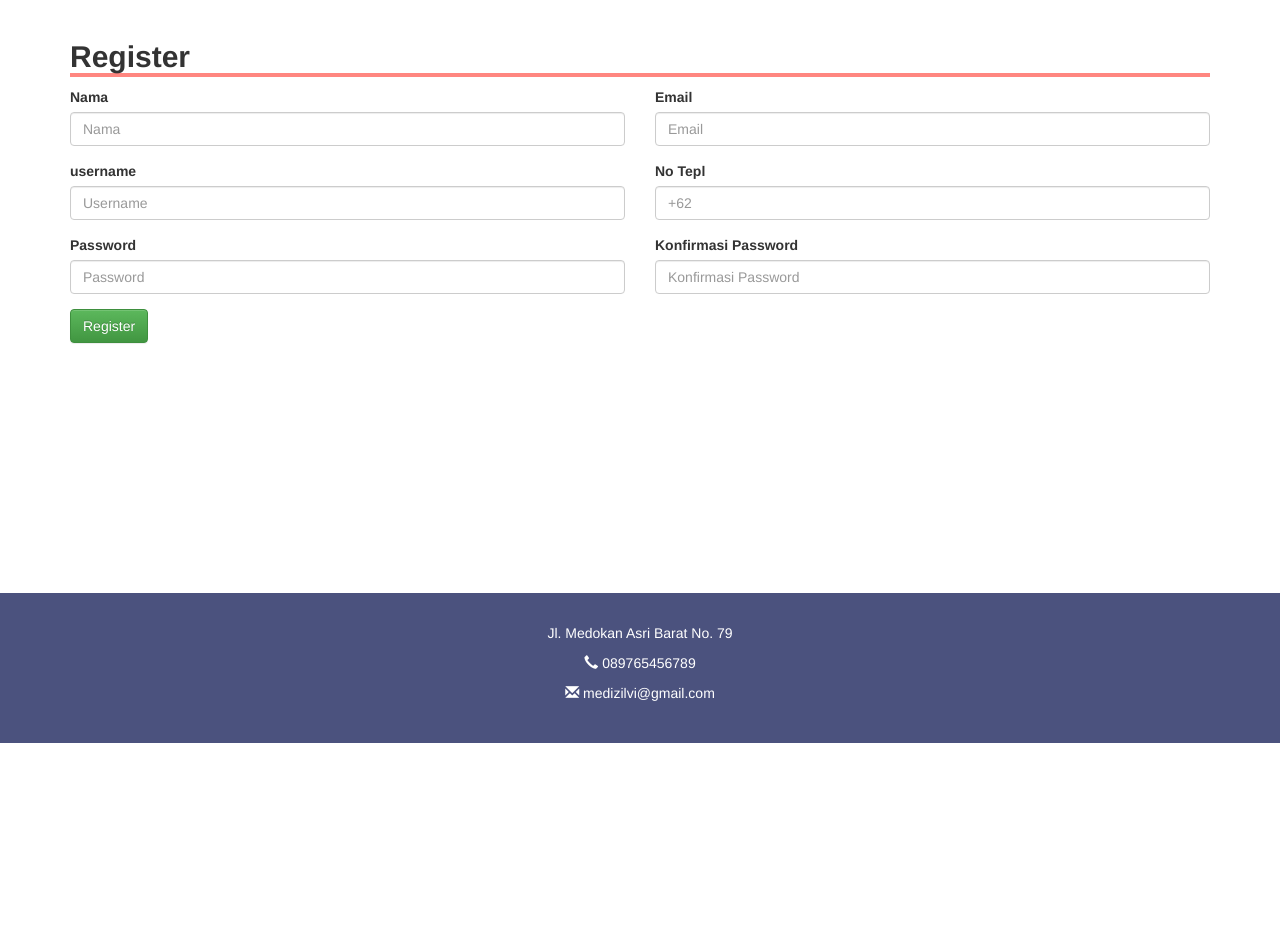
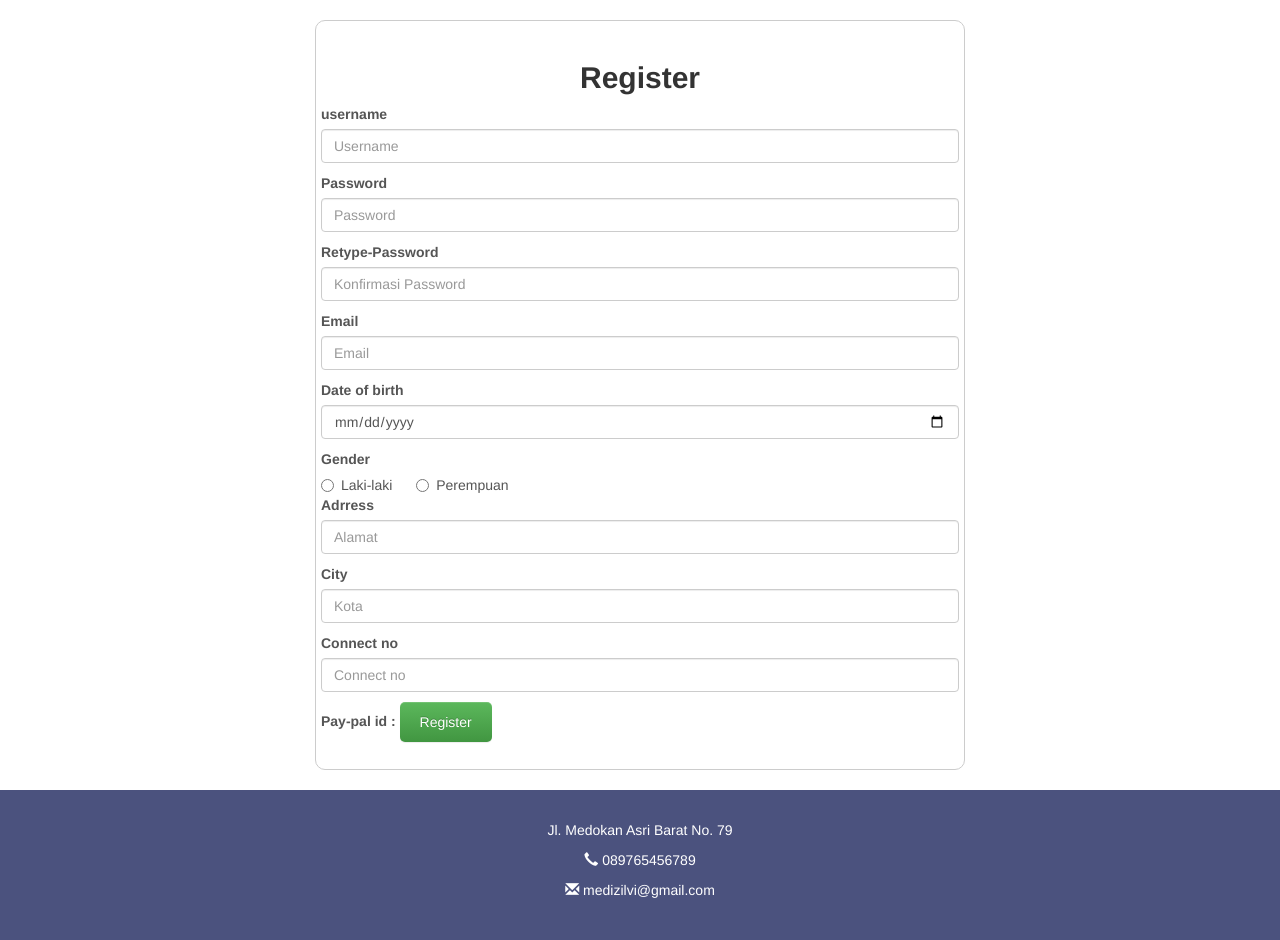
Before and after one commit to zilviazz/toko_alat, a PHP site: page /register.php in a window 1280 px wide. Shown: the part 62-1002 px from the top of the page. Before the commit the page ends 805 px from the top, so only its background shows below. Run offline with PHP 8.4, Linux system fonts and the light colour scheme.

Commit message:
merubah register

```diff
--- a/register.php
+++ b/register.php
@@ -2,61 +2,102 @@
 include 'header.php';
 ?>
 
-<div class="container" style="padding-bottom: 250px;">
-	<h2 style=" width: 100%; border-bottom: 4px solid #ff8680"><b>Register</b></h2>
+<div class="form" style="padding-bottom: 250px;">
+	<h2 style=" width: 100%;"><b>Register</b></h2>
 	<form action="proses/register.php" method="POST">
 		<div class="row">
-			<div class="col-md-6">
-				<div class="form-group">
-					<label for="exampleInputPassword1">Nama</label>
-					<input type="text" class="form-control" id="exampleInputPassword1" placeholder="Nama" name="nama" required>
-				</div>
-			</div>
-			<div class="col-md-6">
-				<div class="form-group">
-					<label for="exampleInputPassword1">Email</label>
-					<input type="email" class="form-control" id="exampleInputPassword1" placeholder="Email" name="email" required>
-				</div>
-			</div>
-		</div>
-
-		<div class="row">
-			<div class="col-md-6">
 				<div class="form-group">
 					<label for="exampleInputPassword1">username</label>
 					<input type="text" class="form-control" id="exampleInputPassword1" placeholder="Username" name="username" required >
-				</div>
-			</div>
-			<div class="col-md-6">
-				<div class="form-group">
-					<label for="exampleInputPassword1">No Tepl</label>
-					<input type="text" class="form-control" id="exampleInputPassword1" placeholder="+62" name="telp" required >
-				</div>
-			</div>
 
-		</div>
-
-
-		<div class="row">
-
-			<div class="col-md-6">
-				<div class="form-group">
 					<label for="exampleInputPassword1">Password</label>
 					<input type="password" class="form-control" id="exampleInputPassword1" placeholder="Password" name="password" required>
+
+					<label for="exampleInputPassword1">Retype-Password</label>
+					<input type="password" class="form-control" id="exampleInputPassword1" placeholder="Konfirmasi Password" name="konfirmasi" required>
+
+					<label for="exampleInputPassword1">Email</label>
+					<input type="email" class="form-control" id="exampleInputPassword1" placeholder="Email" name="email" required>
+
+					<!-- awalnya nama -->
+					<label for="exampleInputPassword1">Date of birth</label>
+					<input type="date" class="form-control" id="exampleInputPassword1" placeholder="Tanggal Lahir" name="nama" required>
+
+					<!-- tidak ada di db -->
+					<label for="exampleInputPassword1">Gender</label>
+					<div>
+    					<label class="radio-inline">
+      					<input type="radio" name="gender" value="laki-laki" required> Laki-laki
+    					</label>
+    					<label class="radio-inline">
+      					<input type="radio" name="gender" value="perempuan" required> Perempuan
+    					</label>
+  					</div>
+
+					<!-- tidak ada di db -->
+					<label for="exampleInputPassword1">Adrress</label>
+					<input type="text" class="form-control" id="exampleInputPassword1" placeholder="Alamat" name="nama" required>
+
+					<!-- tidak ada di db -->
+					<label for="exampleInputPassword1">City</label>
+					<input type="text" class="form-control" id="exampleInputPassword1" placeholder="Kota" name="nama" required>
+
+					<!-- tidak ada di db -->
+					<label for="exampleInputPassword1">Connect no</label>
+					<input type="text" class="form-control" id="exampleInputPassword1" placeholder="Connect no" name="nama" required>
+
+					<label for="exampleInputPassword1">Pay-pal id :</label>
+					<button type="submit" class="btn btn-success">Register</button>
 				</div>
-			</div>
-			<div class="col-md-6">
-				<div class="form-group">
-					<label for="exampleInputPassword1">Konfirmasi Password</label>
-					<input type="password" class="form-control" id="exampleInputPassword1" placeholder="Konfirmasi Password" name="konfirmasi" required>
-				</div>
-			</div>
 		</div>
-
-		<button type="submit" class="btn btn-success">Register</button>
 	</form>
 </div>
 
 <?php
 include 'footer.php';
 ?>
+<style>
+.form {
+  box-sizing: border-box;
+  padding: 20px;
+  border: 1px solid #ccc;
+  background-color: white;
+  border-radius: 10px;
+  max-width: 650px;
+  max-height: 750px;
+  margin: 0 auto;
+  margin-bottom: 20px;
+}
+
+/* Gaya untuk judul */
+h2 {
+  text-align: center;
+  color: #333;
+}
+
+/* Gaya untuk tombol */
+.btn {
+  background-color: #ff8680;
+  color: white;
+  border: none;
+  border-radius: 5px;
+  padding: 10px 20px;
+  cursor: pointer;
+}
+
+/* Gaya untuk radio button */
+.radio-inline {
+  margin-right: 10px;
+}
+
+/* Gaya untuk label */
+label {
+  color: #555;
+  font-weight: bold;
+}
+
+/* Gaya untuk form input */
+.form-control {
+  margin-bottom: 10px;
+}
+</style>
```
